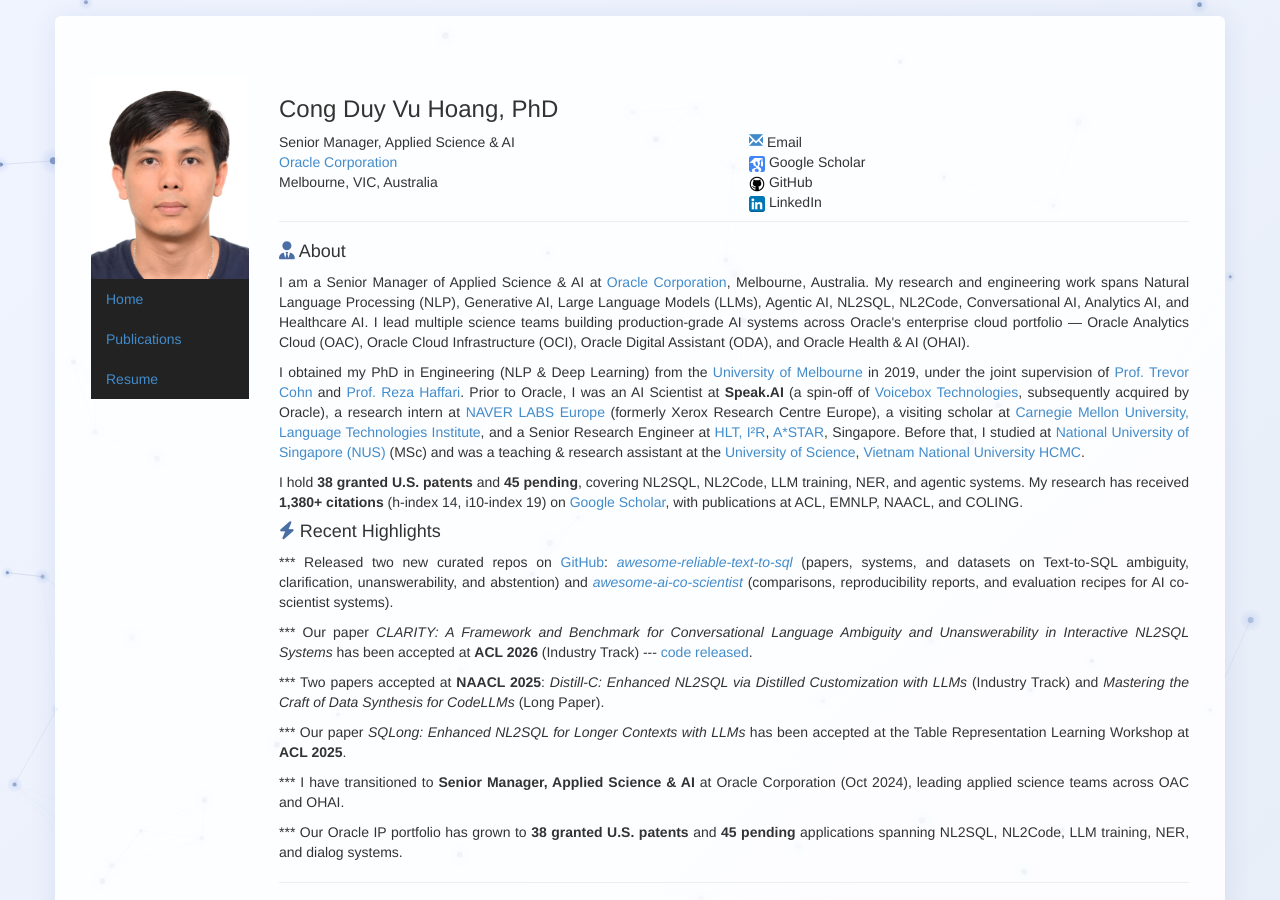
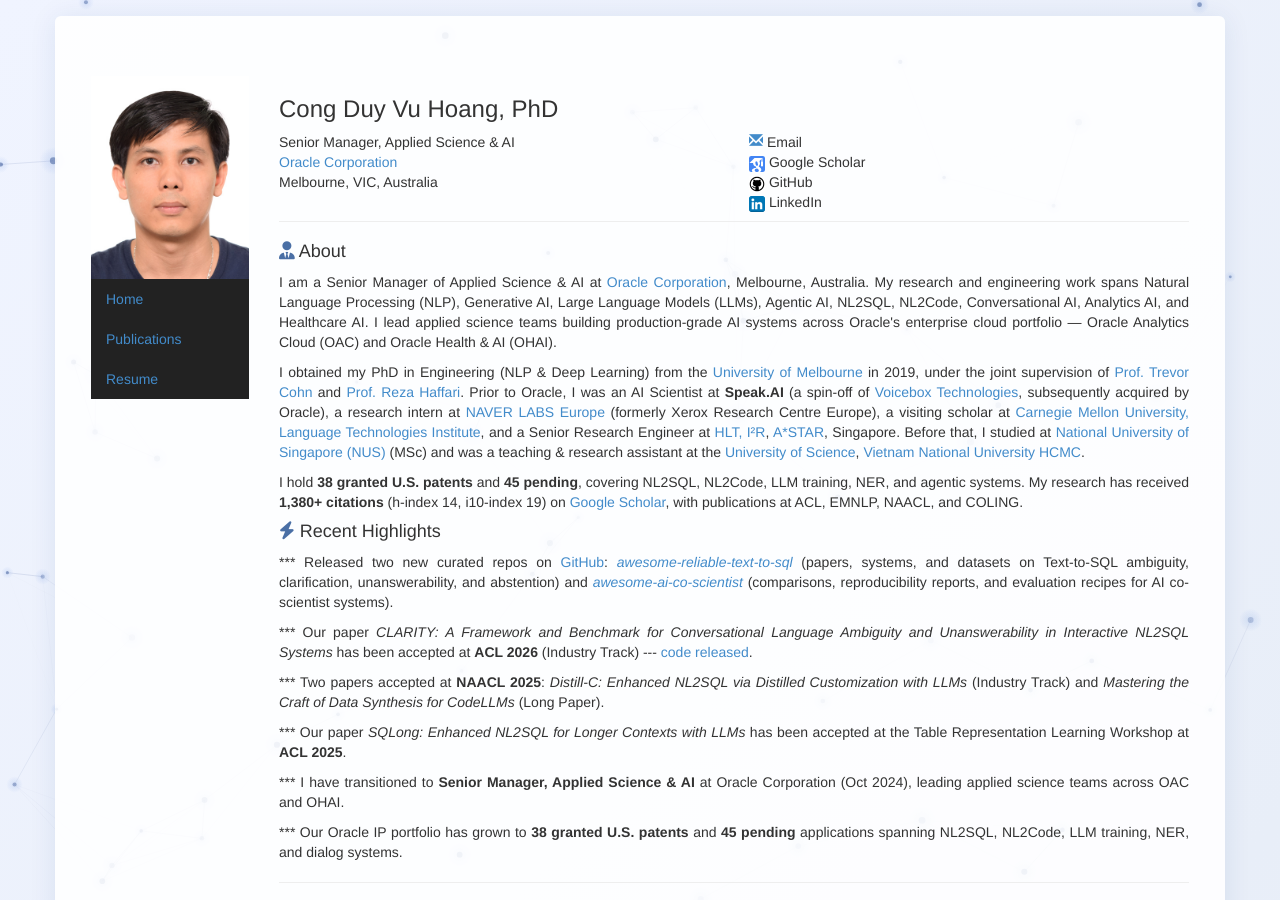
Before and after one commit to duyvuleo/duyvuleo.github.io, a Jekyll site: the page built from index.html, in a window 1280 px wide and 900 px high. Built offline with Jekyll 4.4.1, drawn with Linux system fonts in a browser that asks for light colours.

Commit message:
Align About paragraph scope to OAC and OHAI only
Drop OCI and ODA from the "enterprise cloud portfolio" line to match
the current OAC/OHAI scope now reflected in the Recent Highlights entry.
Also "multiple science teams" -> "applied science teams" for consistency.

Co-Authored-By: Claude Sonnet 5 <noreply@anthropic.com>

```diff
--- a/index.html
+++ b/index.html
@@ -36,8 +36,8 @@ picture: vu
 <p style="text-align: justify;">
 I am a Senior Manager of Applied Science &amp; AI at <a href="https://www.oracle.com/">Oracle Corporation</a>, Melbourne, Australia.
 My research and engineering work spans Natural Language Processing (NLP), Generative AI, Large Language Models (LLMs), Agentic AI, NL2SQL, NL2Code, Conversational AI, Analytics AI, and Healthcare AI.
-I lead multiple science teams building production-grade AI systems across Oracle's enterprise cloud portfolio —
-Oracle Analytics Cloud (OAC), Oracle Cloud Infrastructure (OCI), Oracle Digital Assistant (ODA), and Oracle Health &amp; AI (OHAI).
+I lead applied science teams building production-grade AI systems across Oracle's enterprise cloud portfolio —
+Oracle Analytics Cloud (OAC) and Oracle Health &amp; AI (OHAI).
 </p>
 
 <p style="text-align: justify;">
```
